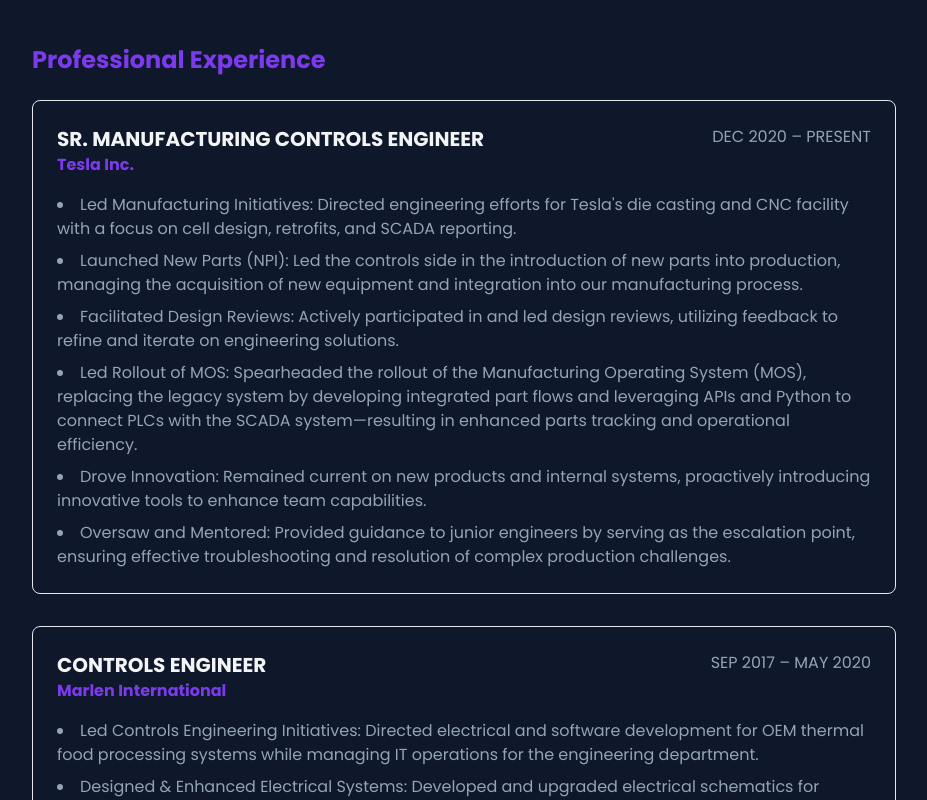
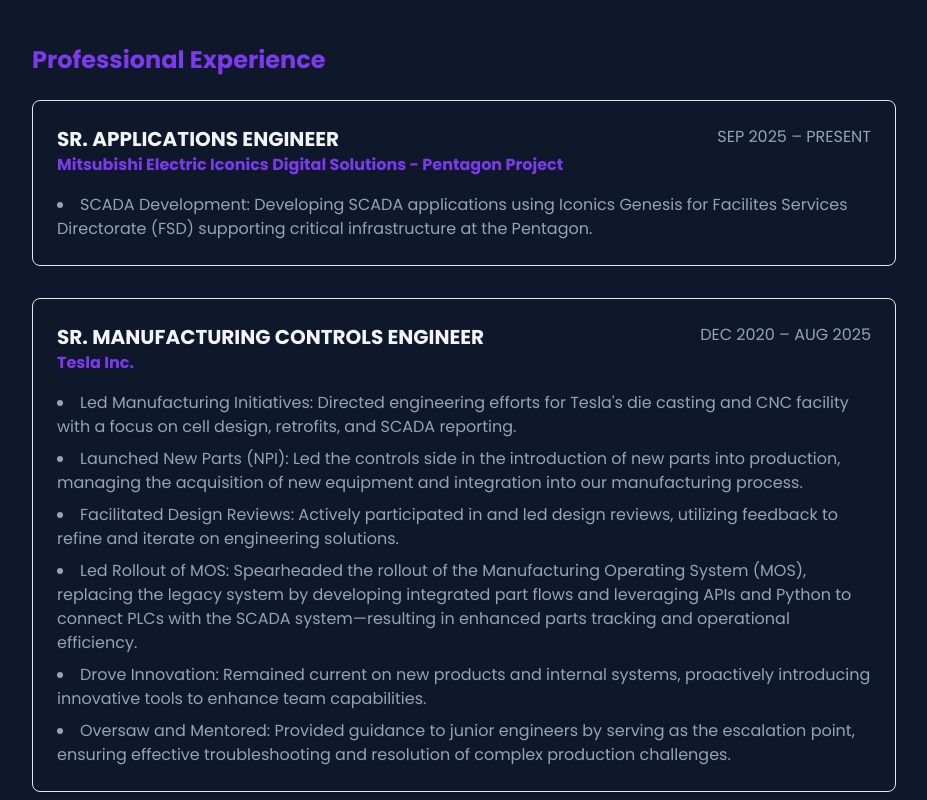
Before and after one commit to CodeHedge/PersonalResumeWebsite, a Next.js app: page / in a window 1280 px wide. Shown: the part 1720-2520 px from the top of the page, without its empty margins (176-1103 px from the left). Built offline with nearby package versions, Linux system fonts and the light colour scheme.

Commit message:
Job update

```diff
--- a/src/components/Experience.tsx
+++ b/src/components/Experience.tsx
@@ -11,9 +11,17 @@
 
 const experiences: ExperienceItem[] = [
   {
+    title: "SR. APPLICATIONS ENGINEER",
+    company: "Mitsubishi Electric Iconics Digital Solutions - Pentagon Project",
+    period: "SEP 2025 – PRESENT",
+    responsibilities: [
+      "SCADA Development: Developing SCADA applications using Iconics Genesis for Facilites Services Directorate (FSD) supporting critical infrastructure at the Pentagon."
+    ]
+  },
+  {
     title: "SR. MANUFACTURING CONTROLS ENGINEER",
     company: "Tesla Inc.",
-    period: "DEC 2020 – PRESENT",
+    period: "DEC 2020 – AUG 2025",
     responsibilities: [
       "Led Manufacturing Initiatives: Directed engineering efforts for Tesla's die casting and CNC facility with a focus on cell design, retrofits, and SCADA reporting.",
       "Launched New Parts (NPI): Led the controls side in the introduction of new parts into production, managing the acquisition of new equipment and integration into our manufacturing process.",
```
